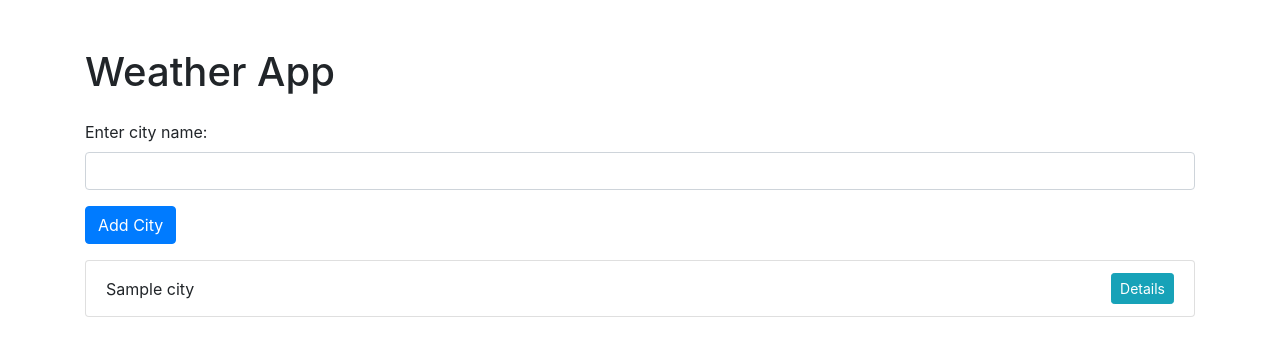
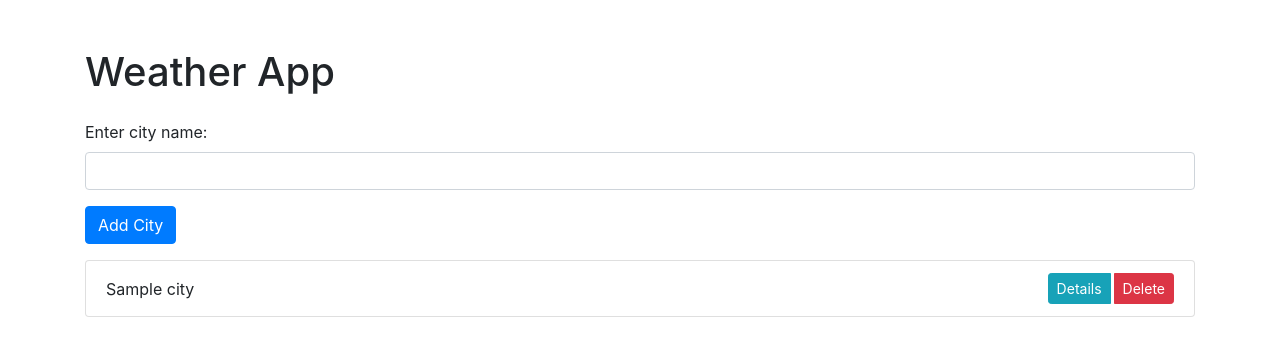
Before and after one commit to milkiase/weather_project, a Django app: page / in a window 1280 px wide. Shown: the top 356 px of the page. Run offline with Django 3.2, Linux system fonts and the light colour scheme; tables that the repository leaves empty hold one stand-in row (values such as "Sample post"); some libraries are stand-ins or nearby versions.

Commit message:
can now delete city names

```diff
--- a/weather_app/templates/weather_app/index.html
+++ b/weather_app/templates/weather_app/index.html
@@ -32,8 +32,9 @@
                 {% for city in cities %}
                     <li class="list-group-item d-flex justify-content-between align-items-center">
                         {{ city }}
-                        <div class="btn-group" role="group">
-                            <a href="{% url 'city_detail' city.id %}" class="btn btn-info btn-sm">Details</a>
+                        <div class="btn-group d-flex" role="group">
+                            <a href="{% url 'city_detail' city.id %}" class="btn btn-info btn-sm mr-1">Details</a>
+                            <a href="{% url 'delete_city' city.id %}" class="btn btn-danger btn-sm">Delete</a>
                         </div>
                     </li>
                 {% endfor %}
--- a/weather_app/urls.py
+++ b/weather_app/urls.py
@@ -1,10 +1,11 @@
 # weather_app/urls.py
 from django.urls import path
-from .views import index, add_city, city_detail, city_autocomplete
+from .views import index, add_city, city_detail, city_autocomplete, delete_city
 
 urlpatterns = [
     path('', index, name='index'),
     path('add_city/', add_city, name='add_city'),
     path('city_detail/<int:city_id>/', city_detail, name='city_detail'),
     path('city_autocomplete/', city_autocomplete, name='city_autocomplete'),
+    path('delete_city/<int:city_id>/', delete_city, name='delete_city'),
 ]
--- a/weather_app/views.py
+++ b/weather_app/views.py
@@ -44,3 +44,8 @@ def city_autocomplete(request):
             print(f"Error fetching suggestions: {e}")
 
     return JsonResponse([], safe=False)
+
+def delete_city(request, city_id):
+    city = get_object_or_404(City, pk=city_id)
+    city.delete()
+    return HttpResponseRedirect(reverse('index'))
```
